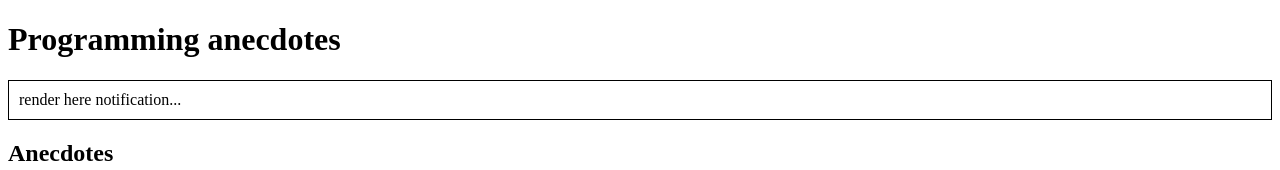
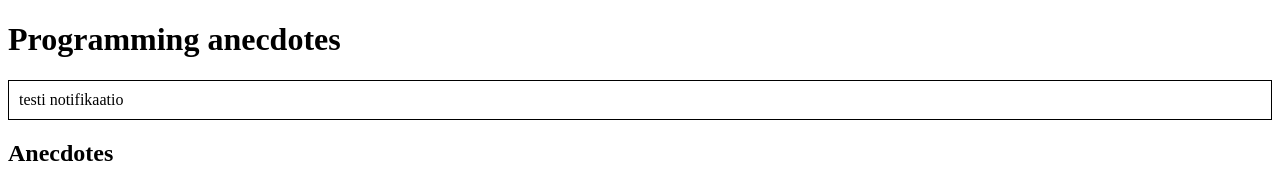
Before and after one commit to helij/fullstackopen, a React (Create React App) app in the folder Osa6/redux-anecdotes-v2/: page / in a window 1280 px wide. Shown: the top 170 px of the page. Built offline with nearby package versions, Linux system fonts and the light colour scheme.

Commit message:
6.3 done

```diff
--- a/Osa6/redux-anecdotes-v2/package.json
+++ b/Osa6/redux-anecdotes-v2/package.json
@@ -5,6 +5,7 @@
   "dependencies": {
     "react": "^16.2.0",
     "react-dom": "^16.2.0",
+    "react-redux": "^5.1.1",
     "react-scripts": "1.0.17",
     "redux": "^3.7.2"
   },
--- a/Osa6/redux-anecdotes-v2/src/App.js
+++ b/Osa6/redux-anecdotes-v2/src/App.js
@@ -6,11 +6,11 @@ import AnecdoteList from './components/AnecdoteList'
 class App extends React.Component {
 
   render() {
-    const anecdotes = this.props.store.getState()
+    const anecdotes = this.props.store.getState().anecdotes
     return (
       <div>
         <h1>Programming anecdotes</h1>
-        <Notification />
+        <Notification store={this.props.store}/>
         <AnecdoteList store={this.props.store} />
         <AnecdoteForm store={this.props.store} />
       </div>
--- a/Osa6/redux-anecdotes-v2/src/components/AnecdoteList.js
+++ b/Osa6/redux-anecdotes-v2/src/components/AnecdoteList.js
@@ -3,7 +3,8 @@ import { anecdoteVote } from './../reducers/anecdoteReducer'
 
 class AnecdoteList extends React.Component {
   render() {
-    const anecdotes = this.props.store.getState()
+    console.log(this.props.store.getState())
+    const anecdotes = this.props.store.getState().anecdotes
     return (
       <div>
         <h2>Anecdotes</h2>
--- a/Osa6/redux-anecdotes-v2/src/components/Notification.js
+++ b/Osa6/redux-anecdotes-v2/src/components/Notification.js
@@ -9,7 +9,7 @@ class Notification extends React.Component {
     }
     return (
       <div style={style}>
-        render here notification...
+        {this.props.store.getState().notification}
       </div>
     )
   }
--- a/Osa6/redux-anecdotes-v2/src/index.js
+++ b/Osa6/redux-anecdotes-v2/src/index.js
@@ -1,8 +1,20 @@
 import React from 'react';
 import ReactDOM from 'react-dom';
+import { Provider } from 'react-redux'
+import { createStore, combineReducers } from 'redux'
+
 import App from './App';
-import store from './store'
+import anecdoteReducer from './reducers/anecdoteReducer'
+import notificationReducer from './reducers/notificationReducer'
 
+const reducer = combineReducers({
+  anecdotes: anecdoteReducer,
+  notification: notificationReducer
+})
+
+const store = createStore(reducer)
+
+console.log(store.getState())
 
 const render = () => {
   ReactDOM.render(
--- /dev/null
+++ b/Osa6/redux-anecdotes-v2/src/reducers/notificationReducer.js
@@ -0,0 +1,18 @@
+const notificationReducer = (state = 'testi notifikaatio', action) => {
+  console.log('ACTION: ', action)
+  switch (action.type) {
+  case 'SET_NOTIFICATION':
+    return action.notification
+  default:
+    return state
+  }
+}
+
+export const notificationChange = (notification) => {
+  return {
+    type: 'SET_NOTIFICATION',
+    notification
+  }
+}
+
+export default notificationReducer
```
Also changed, not shown: 1 other file (tests, documents, lock files or other folders).
